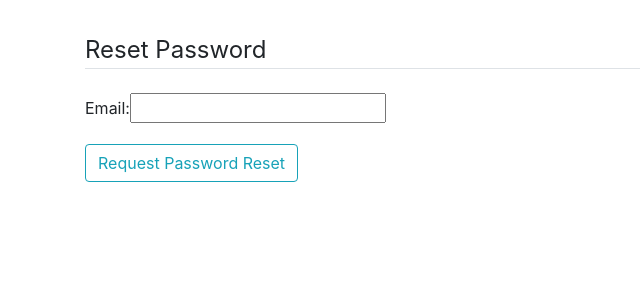
After one commit to kush1307/Pixgalary, a Django app: page /password-reset/ in a window 1280 px wide. The commit adds this page. Shown: the top 300 px of the page, without its empty margins (0-640 px from the left). Run offline with Django 3.2, Linux system fonts and the light colour scheme; some libraries are stand-ins or nearby versions.

Commit message:
feat: Added facebook auth and reset password functionality in pixgalary app.

```diff
--- a/pixgalary/urls.py
+++ b/pixgalary/urls.py
@@ -24,5 +24,13 @@ urlpatterns = [
     path('register/', user_views.register, name='register'),
     path('login/', user_views.login, name='login'),
     path('logout/', auth_views.LogoutView.as_view(template_name='users/logout.html'), name='logout'),
+    path('password-reset/', auth_views.PasswordResetView.as_view(template_name='users/password_reset.html'),
+         name='password_reset'),
+    path('password-reset/done/', auth_views.PasswordResetDoneView.as_view(template_name='users/password_reset_done.html'),
+         name='password_reset_done'),
+    path('password-reset-confirm/<uidb64>/<token>', auth_views.PasswordResetConfirmView.as_view(template_name='users/password_reset_confirm.html'),
+         name='password_reset_confirm'),
+    path('password-reset-complete/', auth_views.PasswordResetCompleteView.as_view(template_name='users/password_reset_complete.html'),
+         name='password_reset_complete'),
     path('', user_views.home, name='pin-home'),
 ]
--- a/users/templates/users/login.html
+++ b/users/templates/users/login.html
@@ -30,10 +30,13 @@
                             <center>
                             <input class="btn btn-primary" type="submit" value="Login" style="background-color :#e60023; font-size:15px; font-weight: bold; text-align: center; border-radius:20px; height: 40px; width: 80%; border: None">
                             </center>
+                            <small class="text-muted ml-2">
+                                <a href="{% url 'password_reset' %}" style="margin-left: 50px">Forgot Password?</a>
+                            </small>
                         </div>
                         <p style="text-align: center; font-weight: bold">Or</p>
                         <center>
-                            <a class="loginBtn loginBtn--facebook" style="color: white" href="#">
+                            <a class="loginBtn loginBtn--facebook" style="color: white" href="{% provider_login_url 'facebook' %}">
                                 Login with Facebook
                             </a>
                         </center>
--- /dev/null
+++ b/users/templates/users/password_reset.html
@@ -0,0 +1,16 @@
+{% extends 'users/base.html' %}
+
+{% block content %}
+    <div class="content-section">
+        <form method="POST">
+            {% csrf_token %}
+            <fieldset class="form-group">
+                <legend class="border-bottom mb-4">Reset Password</legend>
+                {{ form }}
+            </fieldset>
+            <div class="form-group">
+                <button class="btn btn-outline-info" type="submit">Request Password Reset</button>
+            </div>
+        </form>
+    </div>
+{% endblock content %}
--- a/users/templates/users/register.html
+++ b/users/templates/users/register.html
@@ -45,7 +45,7 @@
                         </div>
                         <p style="text-align: center; font-weight: bold">Or</p>
                         <center>
-                            <a class="loginBtn loginBtn--facebook" style="color: white" href="#">
+                            <a class="loginBtn loginBtn--facebook" style="color: white" href="{% provider_login_url 'facebook' %}">
                                 Continue with Facebook
                             </a>
                         </center>
```
Also changed, not shown: pixgalary/settings.py (+8 -0 lines), users/templates/users/password_reset_complete.html (added, +8 -0 lines), users/templates/users/password_reset_confirm.html (added, +16 -0 lines), users/templates/users/password_reset_done.html (added, +7 -0 lines).
